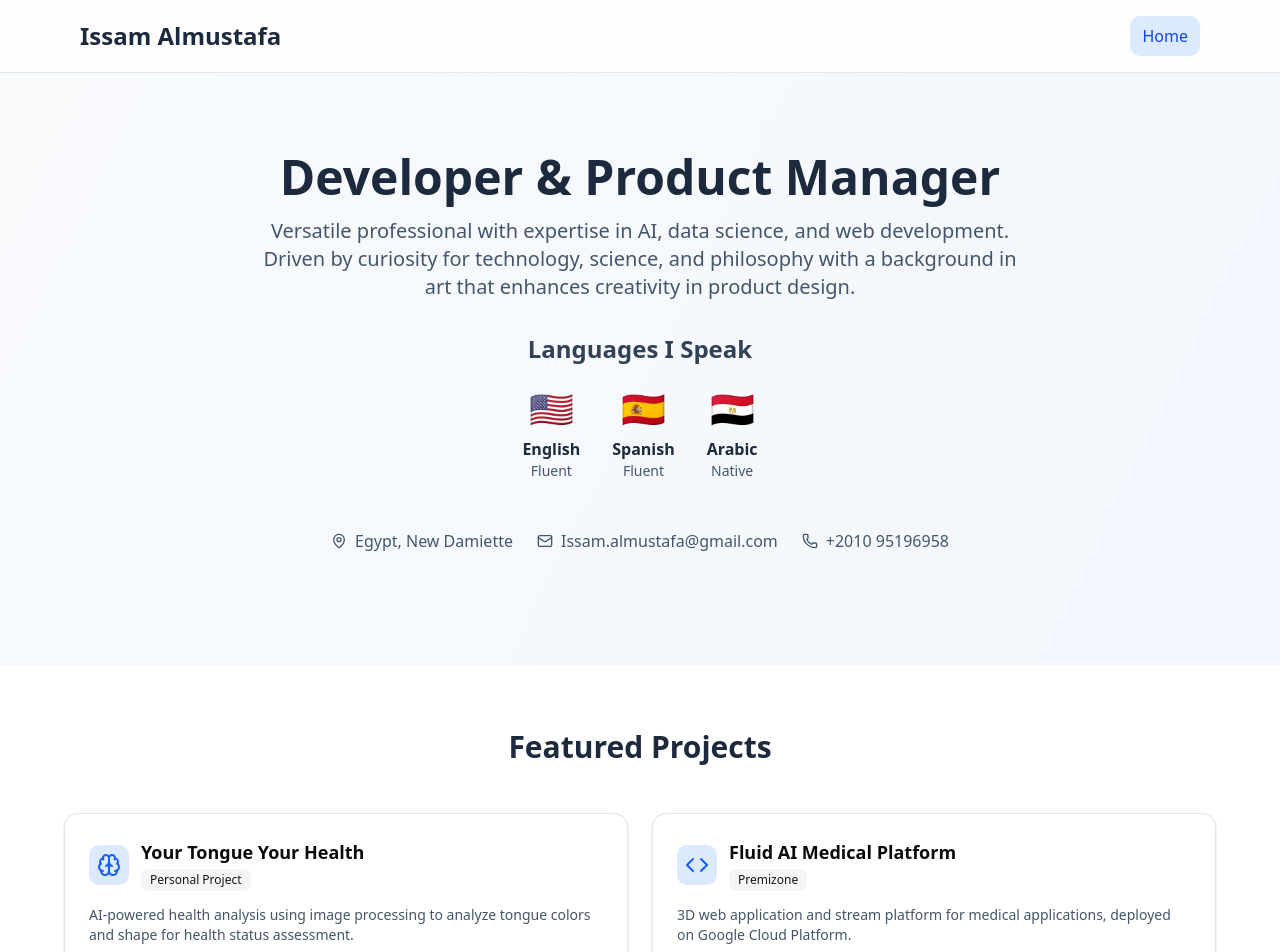
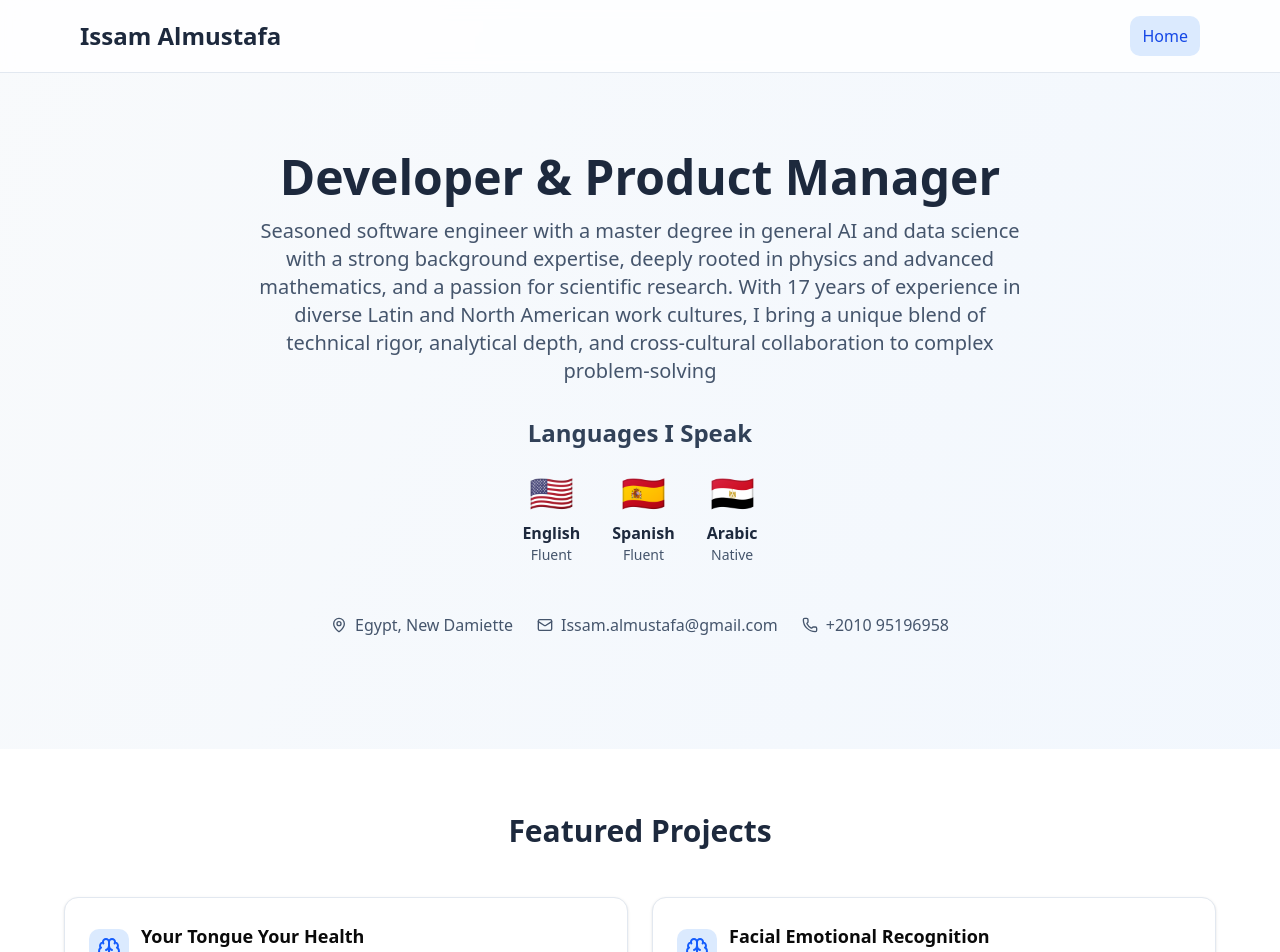
Before and after one commit to issamchong/profile, a React (Vite) app: page / in a window 1280 px wide. Shown: the top 952 px of the page. Built offline with nearby package versions, Linux system fonts and the light colour scheme.

Commit message:
Update App.jsx

```diff
--- a/src/App.jsx
+++ b/src/App.jsx
@@ -16,13 +16,7 @@ function App() {
       type: "Personal Project",
       icon: <Brain className="w-6 h-6" />
     },
-    {
-      title: "Fluid AI Medical Platform",
-      description: "3D web application and stream platform for medical applications, deployed on Google Cloud Platform.",
-      technologies: ["React", "3D Web", "GCP", "Medical AI"],
-      type: "Premizone",
-      icon: <Code className="w-6 h-6" />
-    },
+
     {
       title: "Facial Emotional Recognition",
       description: "Sentiment analysis system using facial recognition for the Promental project with GCP and Firebase integration.",
@@ -44,13 +38,14 @@ function App() {
       type: "Freelance-CTO-trent.sa/",
       icon: <Database className="w-6 h-6" />
     },
-            {
+    {
       title: "TicketChamber",
       description: " A toursim Mobile Apo and dashboard- .",
       technologies: ["Node js ", " Express js ", "Mysql", "Flutter"],
       type: "Freelance-CTO-ticketchamber.com/",
       icon: <Database className="w-6 h-6" />
     }
+
   ]
 
   const languages = [
@@ -100,9 +95,8 @@ function App() {
                Developer & Product Manager
             </h2>
             <p className="text-xl text-slate-600 mb-8 max-w-3xl mx-auto">
-              Versatile professional with expertise in AI, data science, and web development.
-              Driven by curiosity for technology, science, and philosophy with a background in art that enhances creativity in product design.
-            </p>
+              Seasoned software engineer with a master degree in  general AI and data science  with a strong background  expertise, deeply rooted in physics and advanced mathematics,
+              and a passion for scientific research. With 17 years of experience in diverse Latin and North American work cultures, I bring a unique blend of technical rigor, analytical depth, and cross-cultural collaboration to complex problem-solving            </p>
           </div>
 
           {/* Languages Section - Prominently Featured */}
```
